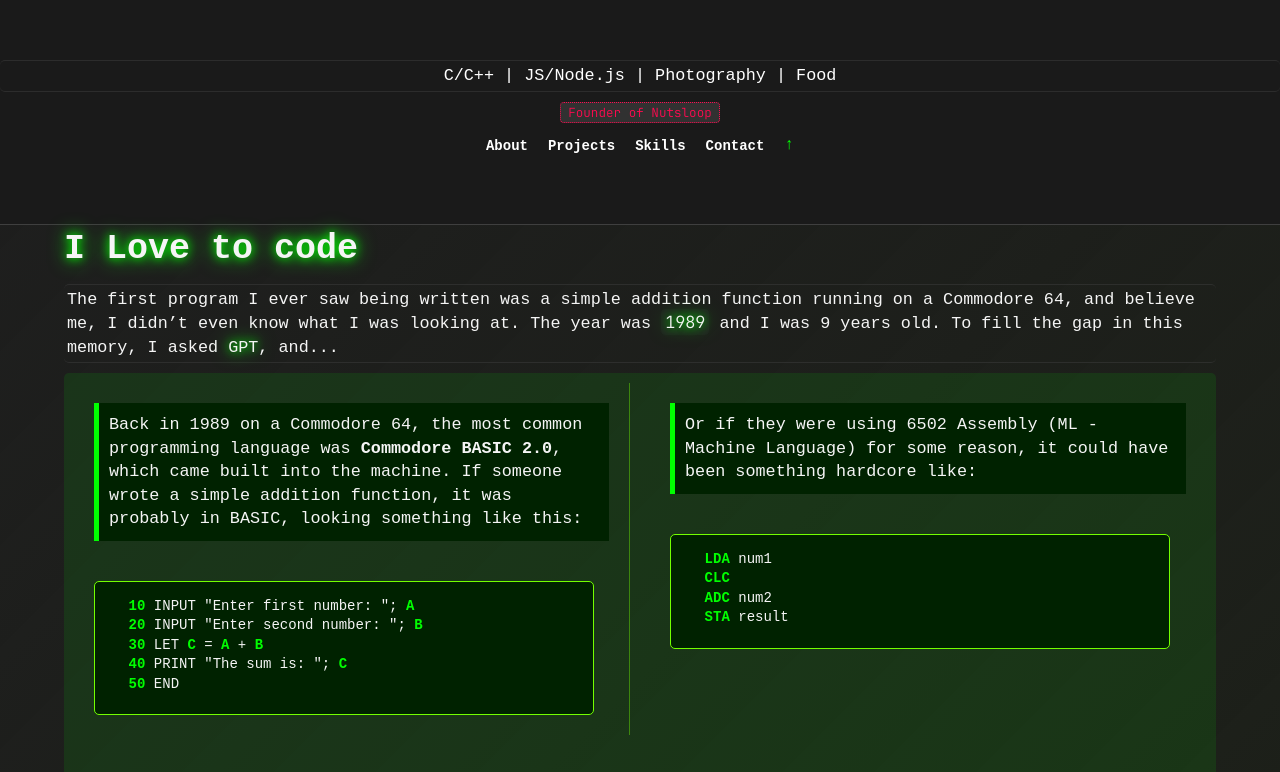
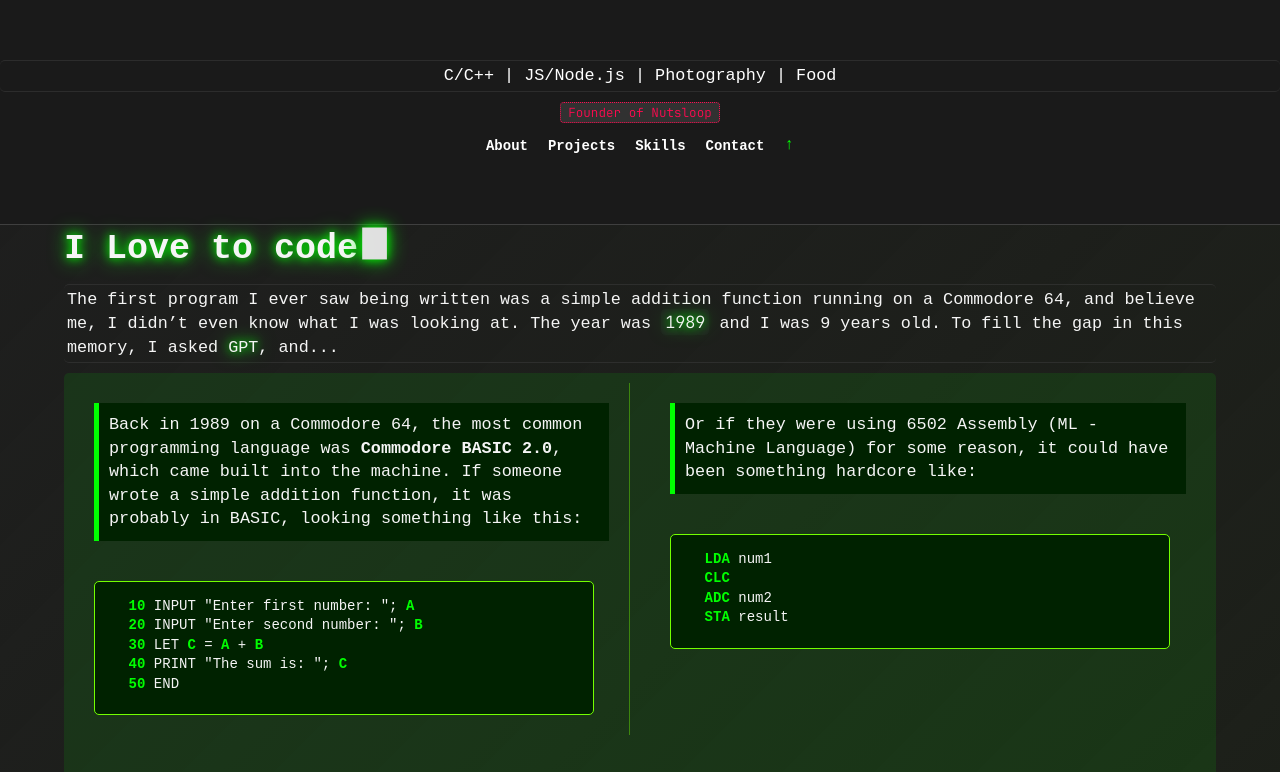
Before and after one commit to simonedelpopolo/website, a website: page public/index.html in a window 1280 px wide. Shown: the top 772 px of the page. Drawn offline with Linux system fonts and the light colour scheme; no server answers; a web font is replaced by a local one.

Commit message:
Add blinking cursor effect
Enhanced intro with blinking cursor animation.

- Updated HTML to include cursor span.
- Added CSS styles for blinking cursor effect.
- Defined keyframes for cursor blinking animation.

```diff
--- a/public/css/style.css
+++ b/public/css/style.css
@@ -289,3 +289,22 @@ a:hover {
     text-shadow: 0 0 10px #00ff00, 0 0 20px #00ff00;
     transform: translateY(-5px);
 }
+
+/* Blinking cursor */
+span.cursor::after {
+    font-size: 0.85em;
+    content: "▇"; /* The blinking character */
+/*    font-weight: bold;*/
+/*    color: #00ff00;*/
+    text-shadow: 0 0 10px #00ff00, 0 0 20px #00ff00;
+    animation: blink 1.5s infinite;
+    display: inline-block;
+    position: relative;
+    top: -0.18em;
+    left: 0.15em;
+}
+
+@keyframes blink {
+    0%, 100% { opacity: 1; }
+    50% { opacity: 0.05; }
+}
--- a/public/index.html
+++ b/public/index.html
@@ -30,7 +30,7 @@
 <main>
 
   <h1 aria-label="intro">
-    <span class="enhance-text">I Love to code</span>
+    <span class="enhance-text">I Love to code<span class="cursor"></span></span>
   </h1>
   <p>
     The first program I ever saw being written
```
